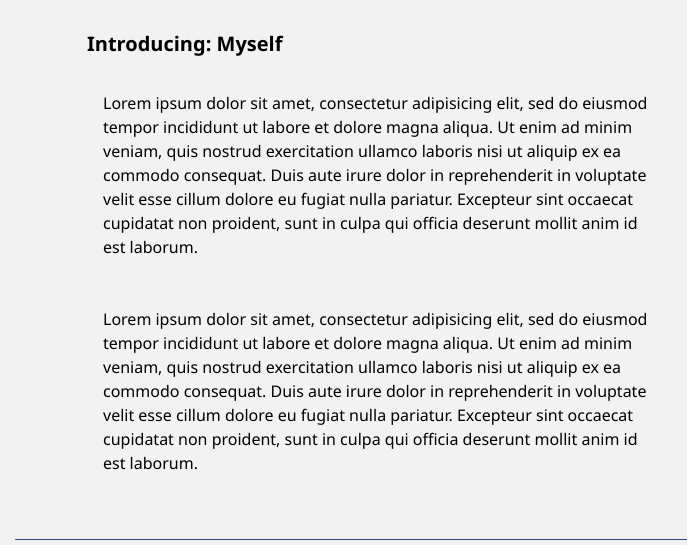
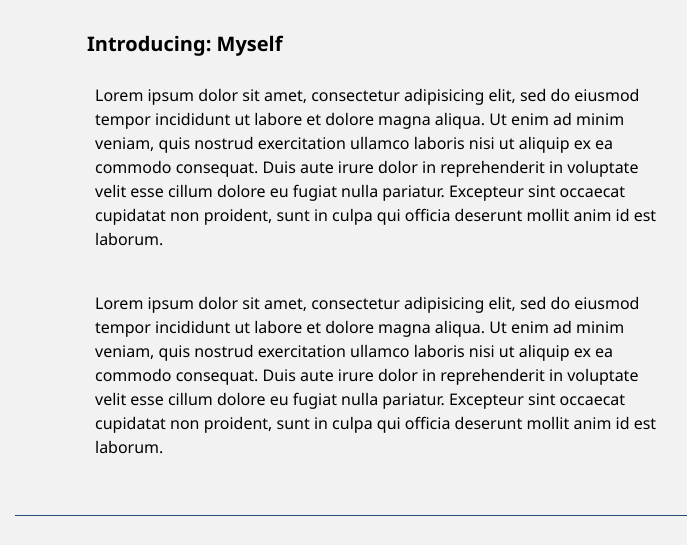
Before and after one commit to TingeOGinge/personal-website, a website: page index.html in a window 1280 px wide. Shown: the part 201-746 px from the top of the page, without its empty margins (265-952 px from the left). Drawn offline with Linux system fonts and the light colour scheme.

Commit message:
narrow the margin on the main content

```diff
--- a/css/stylesheet.css
+++ b/css/stylesheet.css
@@ -67,7 +67,7 @@ h3 {
 }
 
 .mainContent {
-  margin: 1rem 0.5rem;
+  margin: 0.5rem;
   padding: 1rem 0 1rem .5rem;
 }
 
@@ -155,7 +155,7 @@ footer {
   }
 
   .mainContent {
-    margin: 1rem;
+    margin: .5rem;
   }
 
   .mobileIcon {
```
